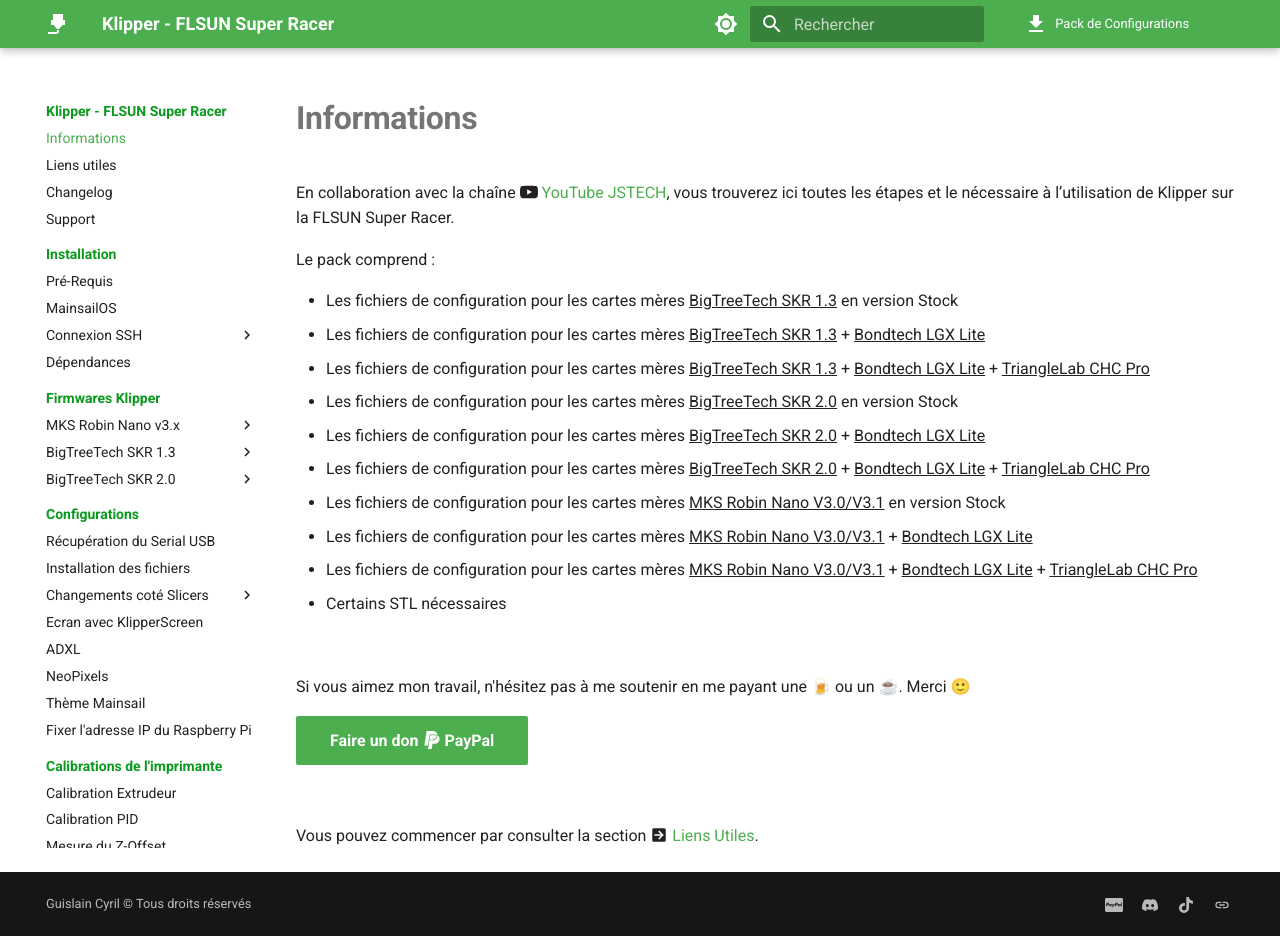
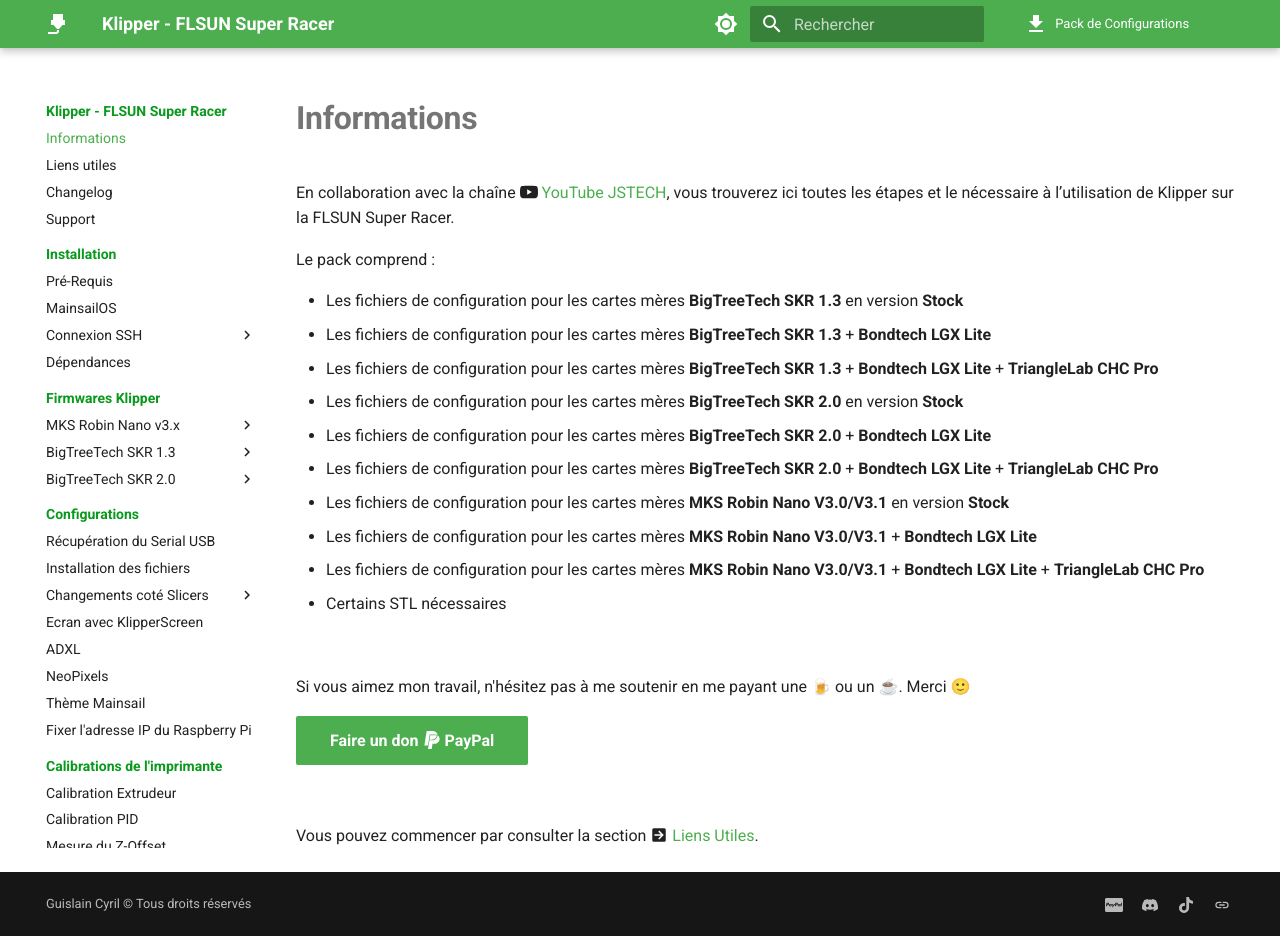
Before and after one commit to Guilouz/test, an MkDocs documentation site: the page built from docs/index.md, in a window 1280 px wide and 936 px high. Built offline with MkDocs 1.6.1 and Material for MkDocs 9.7.7, drawn with Linux system fonts in a browser that asks for light colours; comment, search, counter and statistics services are not loaded.

```diff
--- a/docs/index.md
+++ b/docs/index.md
@@ -9,15 +9,15 @@ En collaboration avec la chaîne :simple-youtube: <a href="https://www.youtube.c
 
 Le pack comprend :
 
-- Les fichiers de configuration pour les cartes mères <u>BigTreeTech SKR 1.3</u> en version Stock
-- Les fichiers de configuration pour les cartes mères <u>BigTreeTech SKR 1.3</u> + <u>Bondtech LGX Lite</u>
-- Les fichiers de configuration pour les cartes mères <u>BigTreeTech SKR 1.3</u> + <u>Bondtech LGX Lite</u> + <u>TriangleLab CHC Pro</u>
-- Les fichiers de configuration pour les cartes mères <u>BigTreeTech SKR 2.0</u> en version Stock
-- Les fichiers de configuration pour les cartes mères <u>BigTreeTech SKR 2.0</u> + <u>Bondtech LGX Lite</u>
-- Les fichiers de configuration pour les cartes mères <u>BigTreeTech SKR 2.0</u> + <u>Bondtech LGX Lite</u> + <u>TriangleLab CHC Pro</u>
-- Les fichiers de configuration pour les cartes mères <u>MKS Robin Nano V3.0/V3.1</u> en version Stock
-- Les fichiers de configuration pour les cartes mères <u>MKS Robin Nano V3.0/V3.1</u> + <u>Bondtech LGX Lite</u>
-- Les fichiers de configuration pour les cartes mères <u>MKS Robin Nano V3.0/V3.1</u> + <u>Bondtech LGX Lite</u> + <u>TriangleLab CHC Pro</u>
+- Les fichiers de configuration pour les cartes mères **BigTreeTech SKR 1.3** en version **Stock**
+- Les fichiers de configuration pour les cartes mères **BigTreeTech SKR 1.3** + **Bondtech LGX Lite**
+- Les fichiers de configuration pour les cartes mères **BigTreeTech SKR 1.3** + **Bondtech LGX Lite** + **TriangleLab CHC Pro**
+- Les fichiers de configuration pour les cartes mères **BigTreeTech SKR 2.0** en version **Stock**
+- Les fichiers de configuration pour les cartes mères **BigTreeTech SKR 2.0** + **Bondtech LGX Lite**
+- Les fichiers de configuration pour les cartes mères **BigTreeTech SKR 2.0** + **Bondtech LGX Lite** + **TriangleLab CHC Pro**
+- Les fichiers de configuration pour les cartes mères **MKS Robin Nano V3.0/V3.1** en version **Stock**
+- Les fichiers de configuration pour les cartes mères **MKS Robin Nano V3.0/V3.1** + **Bondtech LGX Lite**
+- Les fichiers de configuration pour les cartes mères **MKS Robin Nano V3.0/V3.1** + **Bondtech LGX Lite** + **TriangleLab CHC Pro**
 - Certains STL nécessaires
 
 
```
